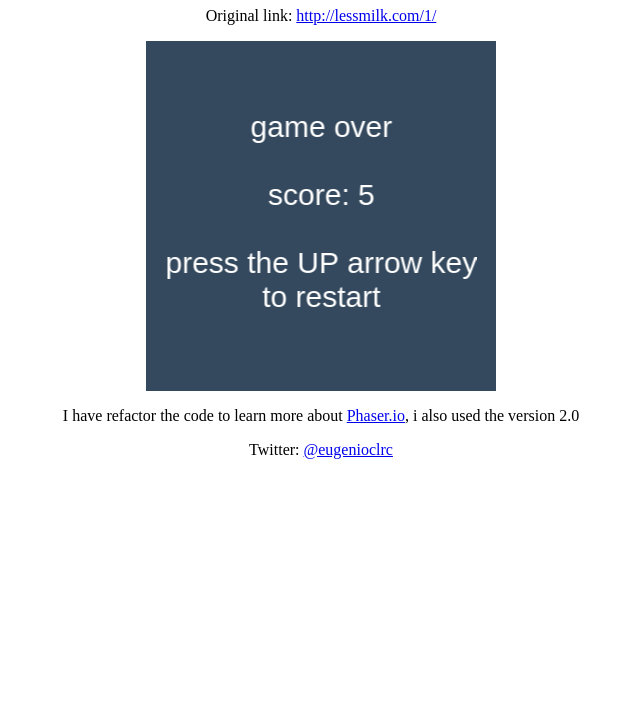
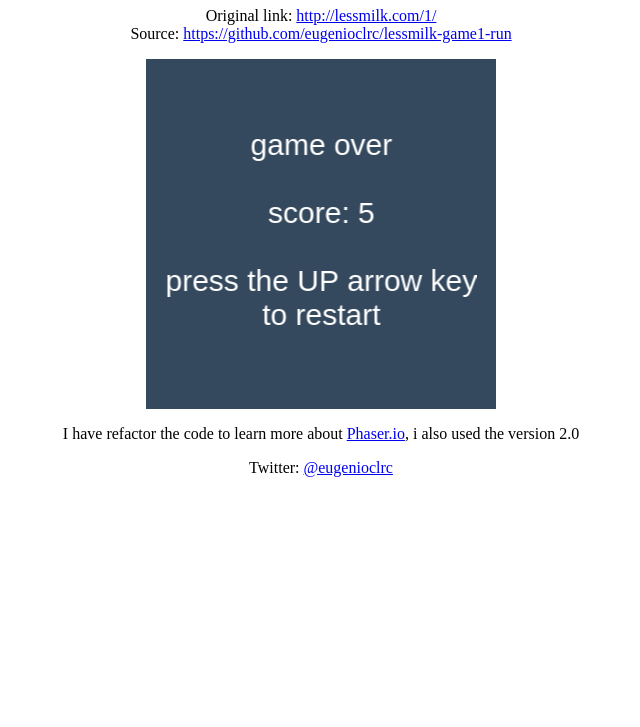
Before and after one commit to Gamegur-us/lessmilk-game1-run, a plain HTML site: page index.html in a window 1280 px wide. Shown: the part 73-800 px from the top of the page, without its empty margins (319-959 px from the left). Drawn offline with Linux system fonts and the light colour scheme; no server answers.

Commit message:
add source and twitter share link

```diff
--- a/index.html
+++ b/index.html
@@ -1 +1 @@
-<!DOCTYPE html><html><head><title>Game #1: Run!</title><meta charset=utf-8><meta http-equiv=X-UA-Compatible content="chrome=1, IE=9"><link rel=stylesheet href=main.min.css></head><body><h1>Game #1: Run! <a href="http://www.twitter.com/share?url=http://mysite.org/foo.htm?bar=123&baz">Share</a></h1><p>Original link: <a href="http://lessmilk.com/1/">http://lessmilk.com/1/</a></p><div id=game></div><p>I have refactor the code to learn more about <a href="http://phaser.io/">Phaser.io</a>, i also used the version 2.0</p><p>Twitter: <a href=https://twitter.com/eugenioclrc>@eugenioclrc</a></p><script src=main.min.js></script></body></html>
+<!DOCTYPE html><html><head><title>Game #1: Run!</title><meta charset=utf-8><meta http-equiv=X-UA-Compatible content="chrome=1, IE=9"><link rel=stylesheet href=main.min.css></head><body><h1>Game #1: Run! <a href="http://www.twitter.com/share?url=http://eugenioclrc.github.io/lessmilk-game1-run/">Share</a></h1><p>Original link: <a href="http://lessmilk.com/1/">http://lessmilk.com/1/</a><br>Source: <a href=https://github.com/eugenioclrc/lessmilk-game1-run>https://github.com/eugenioclrc/lessmilk-game1-run</a></p><div id=game></div><p>I have refactor the code to learn more about <a href="http://phaser.io/">Phaser.io</a>, i also used the version 2.0</p><p>Twitter: <a href=https://twitter.com/eugenioclrc>@eugenioclrc</a></p><script src=main.min.js></script></body></html>
```
